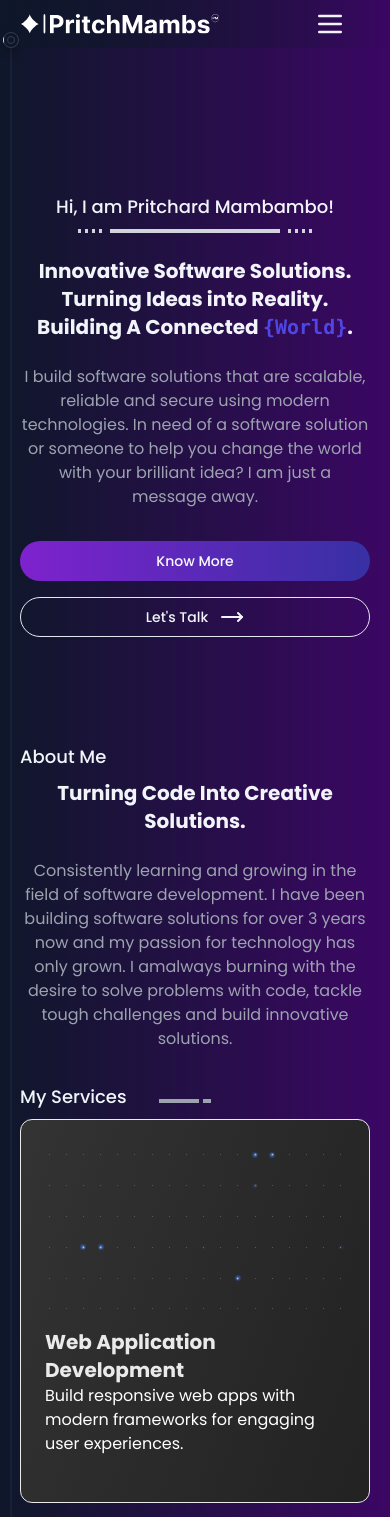
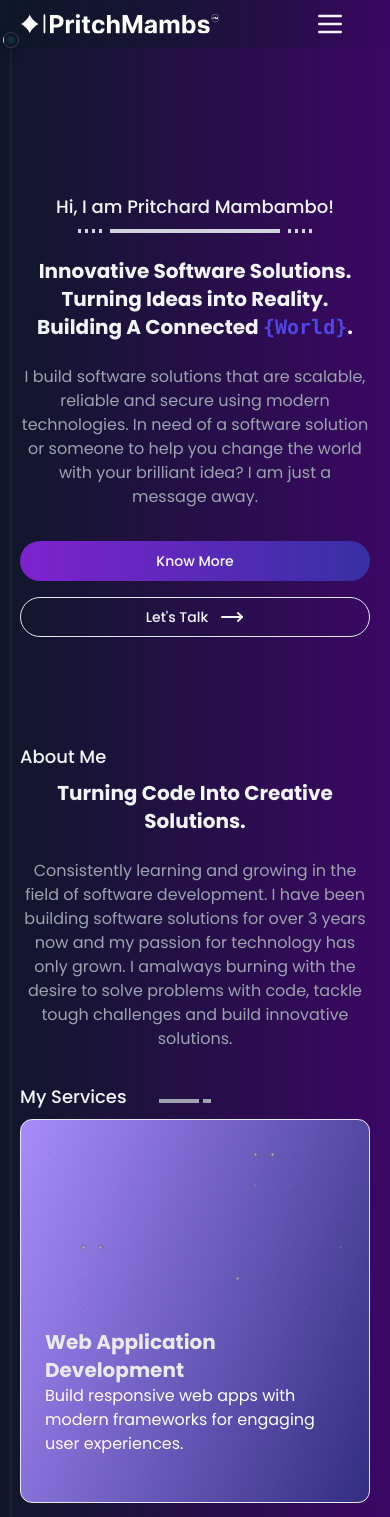
Before and after one commit to SirSanctified/nextjs-portfolio, a Next.js app: page / in a window 390 px wide. Shown: the top 1517 px of the page. Built offline with nearby package versions, Linux system fonts and the light colour scheme.

Commit message:
Update strategy component and UI styles

```diff
--- a/components/strategy.tsx
+++ b/components/strategy.tsx
@@ -8,6 +8,7 @@ const Strategy = () => {
         How I Approach Your Project
       </h1>
       <DottedUnderline direction="horizontal" />
+      <p  className="text-gray-400 text-md mt-6 max-w-[60ch] lg:max-w-4xl mx-auto">With this focused approach, I am dedicated to delivering a solution that not only addresses your immediate needs but also sets the stage for your long-term success.</p>
     <StickyScroll content={strategies} />
     </section>;
 };
--- a/components/ui/following-pointer.tsx
+++ b/components/ui/following-pointer.tsx
@@ -72,12 +72,12 @@ export const FollowPointer = ({
 }) => {
   const colors = [
     "var(--sky-500)",
-    "var(--neutral-500)",
-    "var(--teal-500)",
-    "var(--green-500)",
+    "var(--gray-500)",
+    "var(--purple-500)",
+    "var(--indigo-500)",
     "var(--blue-500)",
     "var(--red-500)",
-    "var(--yellow-500)",
+    "var(--orange-500)",
   ];
   return (
     <motion.div
--- a/components/ui/glowing-stars.tsx
+++ b/components/ui/glowing-stars.tsx
@@ -22,7 +22,7 @@ export const GlowingStarsBackgroundCard = ({
         setMouseEnter(false);
       }}
       className={cn(
-        "bg-[linear-gradient(110deg,#333_0.6%,#222)] p-4 max-w-md max-h-[30rem] h-full w-full rounded-xl border border-[#eaeaea] dark:border-neutral-600",
+        "bg-[linear-gradient(110deg,#a78bfa_0.6%,#312e81)] p-4 max-w-md max-h-[30rem] h-full w-full rounded-xl border border-[#eaeaea] dark:border-neutral-600",
         className
       )}
     >
@@ -119,14 +119,14 @@ const Star = ({ isGlowing, delay }: { isGlowing: boolean; delay: number }) => {
       }}
       animate={{
         scale: isGlowing ? [1, 1.2, 2.5, 2.2, 1.5] : 1,
-        background: isGlowing ? "#fff" : "#666",
+        background: isGlowing ? "#fff" : "#6366f1",
       }}
       transition={{
         duration: 2,
         ease: "easeInOut",
         delay: delay,
       }}
-      className={cn("bg-[#666] h-[1px] w-[1px] rounded-full relative z-20")}
+      className={cn("bg-[#818cf8] h-[1px] w-[1px] rounded-full relative z-20")}
     ></motion.div>
   );
 };
@@ -148,7 +148,7 @@ const Glow = ({ delay }: { delay: number }) => {
       exit={{
         opacity: 0,
       }}
-      className="absolute  left-1/2 -translate-x-1/2 z-10 h-[4px] w-[4px] rounded-full bg-blue-500 blur-[1px] shadow-2xl shadow-blue-400"
+      className="absolute  left-1/2 -translate-x-1/2 z-10 h-[4px] w-[4px] rounded-full bg-gray-500 blur-[1px] shadow-2xl shadow-blue-400"
     />
   );
 };
--- a/components/ui/tracing-beam.tsx
+++ b/components/ui/tracing-beam.tsx
@@ -72,9 +72,9 @@ export const TracingBeam = ({
             }}
             animate={{
               backgroundColor:
-                scrollYProgress.get() > 0 ? "white" : "var(--emerald-500)",
+                scrollYProgress.get() > 0 ? "white" : "#10b981",
               borderColor:
-                scrollYProgress.get() > 0 ? "white" : "var(--emerald-600)",
+                scrollYProgress.get() > 0 ? "white" : "#059669",
             }}
             className="h-2 w-2  rounded-full border border-neutral-300 bg-white"
           />
```
